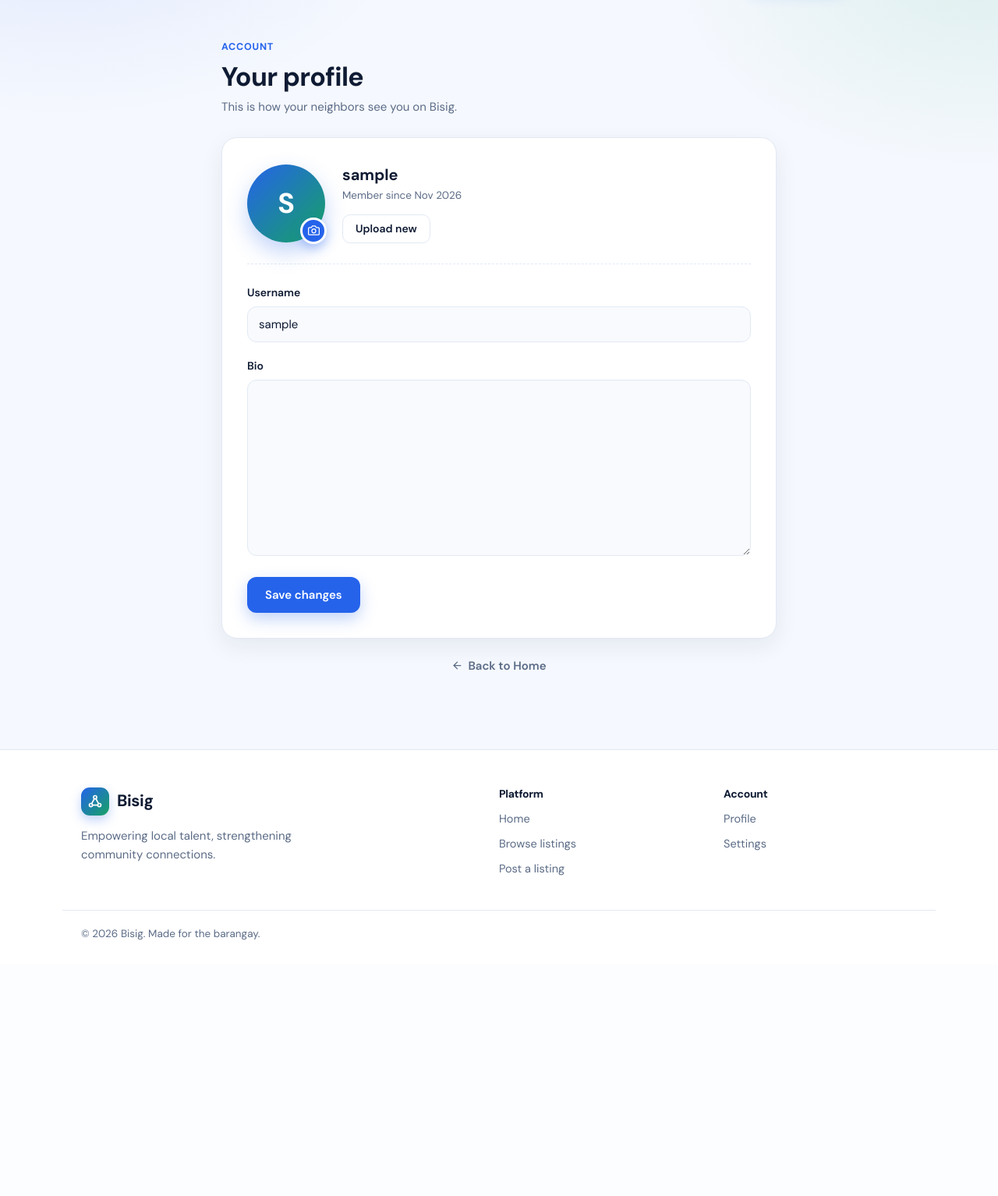
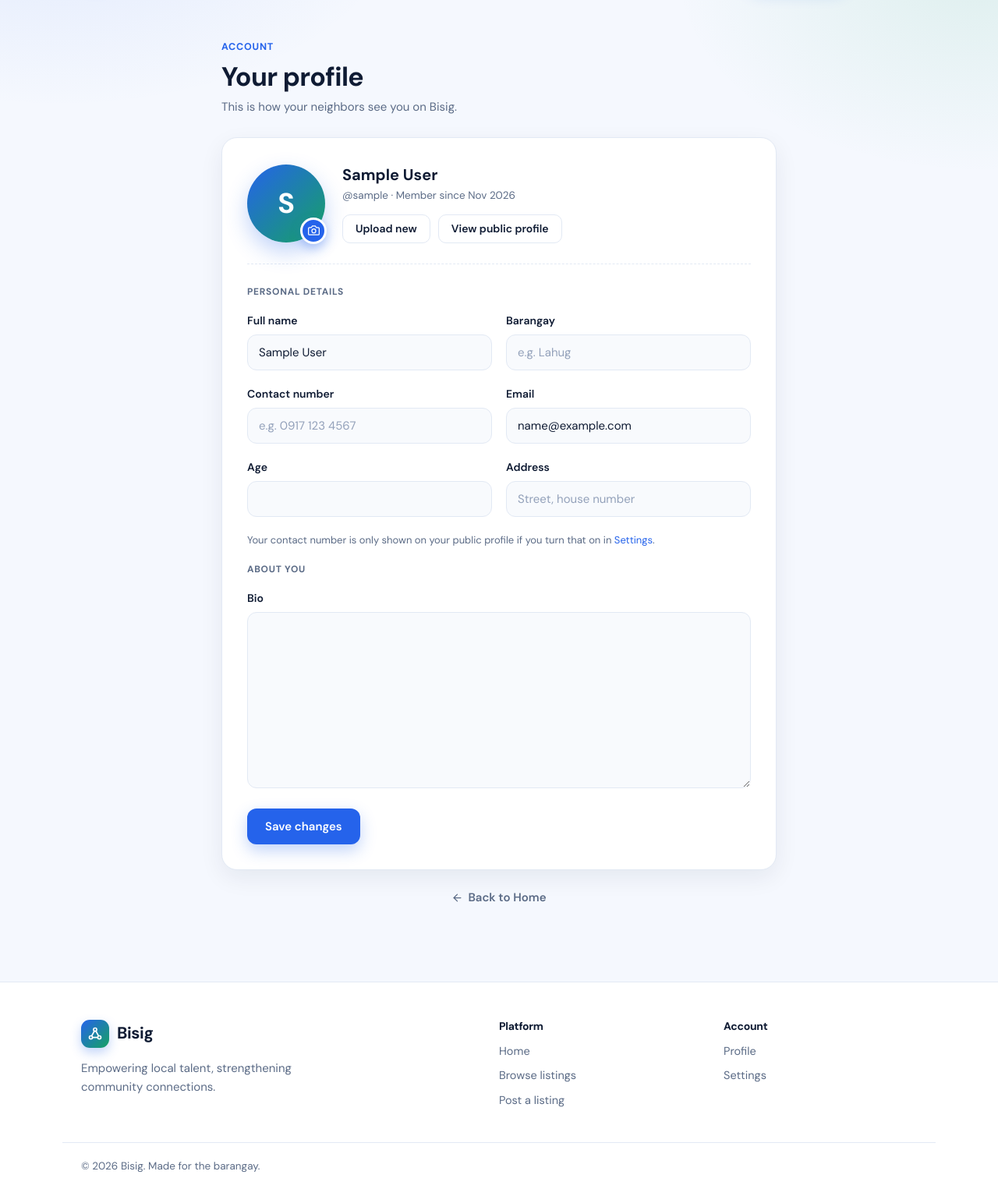
Before and after one commit to alexabaniasia/Bisig, a Django app: page /profile/ in a window 1280 px wide. Shown: the part 71-1605 px from the top of the page at 78% size. Before the commit the page ends 1276 px from the top, so only its background shows below. Run offline with Django 5.2, Linux system fonts and the light colour scheme; the visitor is signed in with stand-in values (Sample User, id 1); data comes from the database, SQL or seed files in the repository.

Commit message:
Add public profiles, full profile details and richer registration

```diff
--- a/apps/user_profile/forms.py
+++ b/apps/user_profile/forms.py
@@ -1,7 +1,30 @@
 from django import forms
+from django.contrib.auth import get_user_model
+
 from .models import UserProfile
+
 
 class UserProfileForm(forms.ModelForm):
     class Meta:
         model = UserProfile
         fields = ['bio', 'profile_image']
+
+
+class UserDetailsForm(forms.ModelForm):
+    class Meta:
+        model = get_user_model()
+        fields = ['full_name', 'barangay', 'contact_number', 'email', 'age', 'address']
+        widgets = {
+            'full_name': forms.TextInput(attrs={'placeholder': 'Your full name'}),
+            'barangay': forms.TextInput(attrs={'placeholder': 'e.g. Lahug'}),
+            'contact_number': forms.TextInput(attrs={'placeholder': 'e.g. 0917 123 4567'}),
+            'email': forms.EmailInput(attrs={'placeholder': 'you@example.com'}),
+            'age': forms.NumberInput(attrs={'min': 13, 'max': 120}),
+            'address': forms.TextInput(attrs={'placeholder': 'Street, house number'}),
+        }
+
+    def clean_age(self):
+        age = self.cleaned_data.get('age')
+        if age is not None and not 13 <= age <= 120:
+            raise forms.ValidationError('Please enter an age between 13 and 120.')
+        return age
--- a/apps/user_profile/urls.py
+++ b/apps/user_profile/urls.py
@@ -1,7 +1,8 @@
 from django.urls import path
-from .views import profile_view
+from .views import profile_view, public_profile_view
 
 app_name = "user_profile"
 urlpatterns = [
     path("", profile_view, name="profile"),
+    path("<str:username>/", public_profile_view, name="public_profile"),
 ]
--- a/apps/user_profile/views.py
+++ b/apps/user_profile/views.py
@@ -1,7 +1,17 @@
+from django.contrib import messages
+from django.contrib.auth import get_user_model
 from django.contrib.auth.decorators import login_required
-from django.shortcuts import render, redirect
+from django.db.models import Avg, Count
+from django.shortcuts import get_object_or_404, redirect, render
+
+from apps.listings.models import Listing, Review
+from apps.user_settings.models import UserSettings
+
+from .forms import UserDetailsForm, UserProfileForm
 from .models import UserProfile
-from .forms import UserProfileForm
+
+User = get_user_model()
+
 
 @login_required
 def profile_view(request):
@@ -11,13 +21,55 @@ def profile_view(request):
     if request.method == "POST":
         # request.FILES is required whenever you are uploading images/files
         form = UserProfileForm(request.POST, request.FILES, instance=profile)
-        if form.is_valid():
+        details_form = UserDetailsForm(request.POST, instance=request.user)
+        # Check both forms so every error is shown at once
+        if all([form.is_valid(), details_form.is_valid()]):
             form.save()
+            details_form.save()
+            messages.success(request, "Your profile was updated.")
             return redirect("user_profile:profile")
     else:
         form = UserProfileForm(instance=profile)
+        details_form = UserDetailsForm(instance=request.user)
 
     return render(request, "user_profile/profile.html", {
         "form": form,
-        "profile": profile
+        "details_form": details_form,
+        "profile": profile,
     })
+
+
+@login_required
+def public_profile_view(request, username):
+    member = get_object_or_404(User, username=username)
+    profile = UserProfile.objects.filter(user=member).first()
+    prefs = UserSettings.objects.filter(user=member).first()
+
+    # Contact number is only shown if the member chose to share it in Settings
+    show_contact = bool(prefs and prefs.show_contact_number and member.contact_number)
+
+    received = Review.objects.filter(reviewee=member)
+    stats = received.aggregate(avg=Avg("rating"), count=Count("id"))
+    average = round(stats["avg"], 1) if stats["avg"] else None
+
+    reviews = (
+        received.select_related("reviewer", "application__listing")
+        .order_by("-date_reviewed")[:20]
+    )
+    listings = (
+        Listing.objects.filter(user=member, status="open")
+        .select_related("category")
+        .order_by("-date_posted")
+    )
+
+    return render(request, "user_profile/public_profile.html", {
+        "member": member,
+        "profile": profile,
+        "show_contact": show_contact,
+        "average": average,
+        "average_stars": int(round(stats["avg"])) if stats["avg"] else 0,
+        "review_count": stats["count"],
+        "reviews": reviews,
+        "listings": listings,
+        "is_me": member.id == request.user.id,
+    })
--- a/templates/user_profile/profile.html
+++ b/templates/user_profile/profile.html
@@ -7,11 +7,14 @@
     <title>My Profile · Bisig</title>
     <link rel="stylesheet" href="{% static 'css/common/common.css' %}">
     <link rel="stylesheet" href="{% static 'css/user_profile/profile.css' %}">
+    <link rel="stylesheet" href="{% static 'css/common/extras.css' %}">
 </head>
 <body{% if dark_mode %} class="dark-mode"{% endif %}>
     {% include 'partials/topbar.html' with active='profile' %}
 
     <main class="container narrow page">
+        {% include 'partials/messages.html' %}
+
         <div class="page-title">
             <span class="kicker">Account</span>
             <h1>Your profile</h1>
@@ -38,13 +41,14 @@
                 </div>
 
                 <div class="profile-head-info">
-                    <p class="name">{{ request.user.username }}</p>
-                    <p class="handle">Member since {{ request.user.date_joined|date:"M Y" }}</p>
+                    <p class="name">{{ request.user.full_name|default:request.user.username }}</p>
+                    <p class="handle">@{{ request.user.username }} · Member since {{ request.user.date_joined|date:"M Y" }}</p>
                     <div class="avatar-actions">
                         <label for="id_profile_image" class="btn btn-outline btn-sm">Upload new</label>
                         {% if profile.profile_image %}
                             <label for="profile_image-clear_id" class="btn btn-outline btn-sm btn-danger-outline">Remove photo</label>
                         {% endif %}
+                        <a href="{% url 'user_profile:public_profile' request.user.username %}" class="btn btn-outline btn-sm">View public profile</a>
                     </div>
                     {% if form.profile_image.errors %}
                         <p class="field-error">{{ form.profile_image.errors.0 }}</p>
@@ -54,10 +58,43 @@
                 <div class="visually-hidden-field">{{ form.profile_image }}</div>
             </div>
 
-            <div class="field">
-                <label for="id_username_display">Username</label>
-                <input type="text" id="id_username_display" value="{{ request.user.username }}" disabled>
+            <p class="section-label">Personal details</p>
+
+            <div class="field-grid">
+                <div class="field">
+                    <label for="{{ details_form.full_name.id_for_label }}">Full name</label>
+                    {{ details_form.full_name }}
+                    {% if details_form.full_name.errors %}<p class="field-error">{{ details_form.full_name.errors.0 }}</p>{% endif %}
+                </div>
+                <div class="field">
+                    <label for="{{ details_form.barangay.id_for_label }}">Barangay</label>
+                    {{ details_form.barangay }}
+                    {% if details_form.barangay.errors %}<p class="field-error">{{ details_form.barangay.errors.0 }}</p>{% endif %}
+                </div>
+                <div class="field">
+                    <label for="{{ details_form.contact_number.id_for_label }}">Contact number</label>
+                    {{ details_form.contact_number }}
+                    {% if details_form.contact_number.errors %}<p class="field-error">{{ details_form.contact_number.errors.0 }}</p>{% endif %}
+                </div>
+                <div class="field">
+                    <label for="{{ details_form.email.id_for_label }}">Email</label>
+                    {{ details_form.email }}
+                    {% if details_form.email.errors %}<p class="field-error">{{ details_form.email.errors.0 }}</p>{% endif %}
+                </div>
+                <div class="field">
+                    <label for="{{ details_form.age.id_for_label }}">Age</label>
+                    {{ details_form.age }}
+                    {% if details_form.age.errors %}<p class="field-error">{{ details_form.age.errors.0 }}</p>{% endif %}
+                </div>
+                <div class="field">
+                    <label for="{{ details_form.address.id_for_label }}">Address</label>
+                    {{ details_form.address }}
+                    {% if details_form.address.errors %}<p class="field-error">{{ details_form.address.errors.0 }}</p>{% endif %}
+                </div>
             </div>
+            <p class="help-text">Your contact number is only shown on your public profile if you turn that on in <a href="{% url 'user_settings:settings' %}">Settings</a>.</p>
+
+            <p class="section-label">About you</p>
 
             <div class="field">
                 <label for="id_bio">Bio</label>
```
Also changed, not shown: apps/register/views.py (+36 -13 lines), templates/register/register.html (+14 -1 lines), templates/user_profile/public_profile.html (added, +112 -0 lines).
